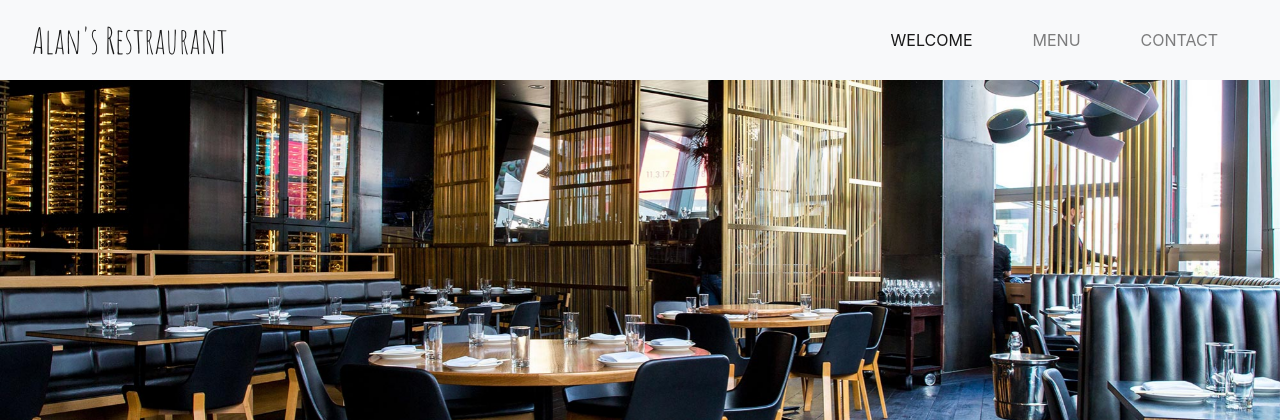
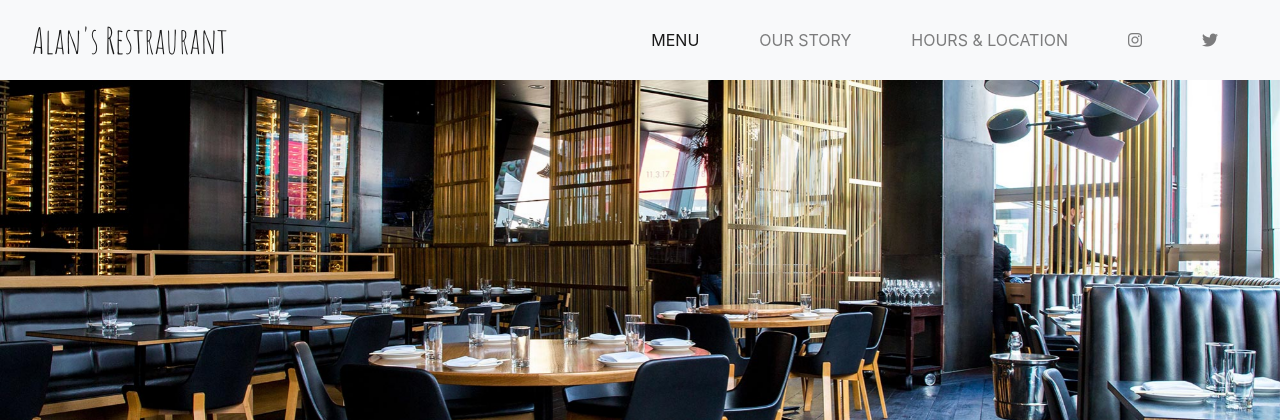
Before and after one commit to AlanSwenson/restaurant-demo, a Flask app: page / in a window 1280 px wide. Shown: the top 420 px of the page. Run offline with Flask 2, Linux system fonts and the light colour scheme; data that the repository does not hold is empty; parts of the project's set-up code (start-up, migrations or seed data) failed here and were passed over; some libraries are stand-ins or nearby versions.

Commit message:
update nav

```diff
--- a/restaurant_demo/static/js/smooth_scroll.js
+++ b/restaurant_demo/static/js/smooth_scroll.js
@@ -1,6 +1,6 @@
 // Smooth scrolling to links in the page
 
-var headerHeight = 68;
+var headerHeight = 80;
 
 $('.nav-link, #book-button, #top-logo').click(function () {
     var sectionTo = $(this).attr('href');
--- a/restaurant_demo/templates/restaurant_nav.html
+++ b/restaurant_demo/templates/restaurant_nav.html
@@ -1,15 +1,24 @@
 <nav class="navbar sticky-top navbar-light bg-light navbar-expand-md">
     <!-- brand name / logo -->
-    <a class="navbar-brand ml-3 restaurant-name" href="#">Alan's Restraurant</a>
+    <a class="navbar-brand ml-3 restaurant-name" id="top-logo" href="#">Alan's Restraurant</a>
     <div class="nav-links-container ml-auto">
         <!-- hamburger menu -->
         {% include 'restaurant_hamburger.html' %}
 
         <div class="collapse navbar-collapse" id="navbarNavAltMarkup">
             <div class="navbar-nav mr-md-3">
-                <a class="nav-item nav-link active" href="#welcome">WELCOME <span class="sr-only">(current)</span></a>
-                <a class="nav-item nav-link" href="#menu">MENU</a>
-                <a class="nav-item nav-link" href="#contact">CONTACT</a>
+                <a class="nav-item nav-link active" href="#menu">MENU<span class="sr-only">(current)</span></a>
+                <a class="nav-item nav-link" href="#welcome">OUR STORY</a>
+                <a class="nav-item nav-link" href="#hours">HOURS & LOCATION</a>
+                <a class="nav-item nav-link icon d-none d-md-block" href="http://instagram.com">
+                    <i class="fab fa-instagram"></i>
+                </a>
+                <a class="nav-item nav-link icon d-none d-md-block" href="http://twitter.com">
+                    <i class="fab fa-twitter"></i>
+                </a>
+
+
+
             </div>
         </div>
     </div>
```
